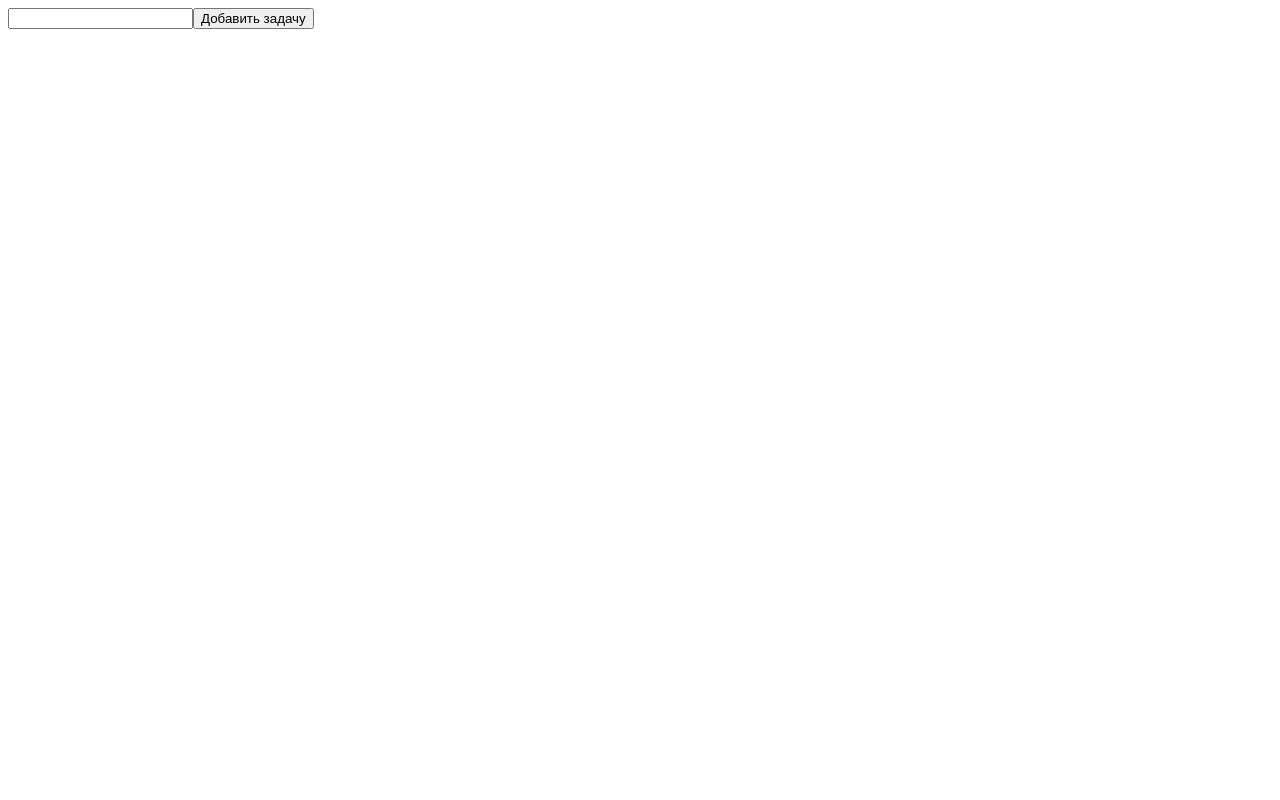
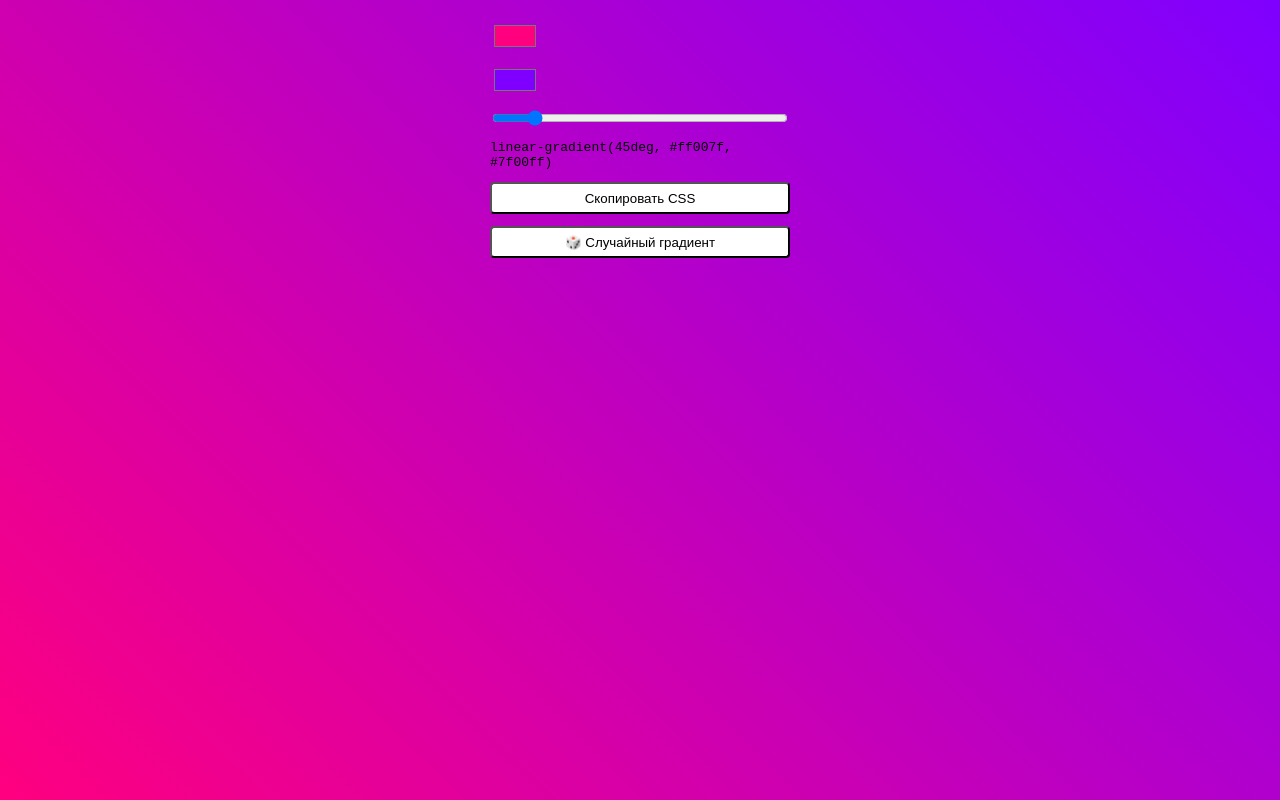
Before and after one commit to fedorov-yaroslav/react-workspace, a React (Vite) app: page / in a window 1280 px wide. Built offline with nearby package versions, Linux system fonts and the light colour scheme.

Commit message:
feat: add linear gradient generator

```diff
--- a/src/App.css
+++ b/src/App.css
@@ -1,7 +1,36 @@
-li {
-  cursor: pointer;
+body {
+  padding: 0;
+  margin: 0;
 }
 
-.isDone {
-  text-decoration: line-through;
+input[type='color'] {
+  cursor: pointer;
+	background: none;
+	border: none;
+	height: 2rem;
 }
+
+input[type="range"] {
+	cursor: pointer;
+}
+
+.container {
+  padding: 20px;
+  display: flex;
+  flex-direction: column;
+  margin: auto;
+  gap: 12px;
+  max-width: 300px;
+}
+
+button {
+  border-radius: 4px;
+  height: 2rem;
+  background: rgb(255, 255, 255);
+	cursor: pointer;
+}
+
+button:hover{
+	background-color: rgb(232, 240, 229);
+	transition: 0.3s ease;
+}
--- a/src/App.tsx
+++ b/src/App.tsx
@@ -1,47 +1,52 @@
 import { useState } from 'react';
+import { getRandomRgbComponent } from './components/getRandomRgbComponent';
 import './App.css';
-import { TaskItem } from './components/TaskItem';
-
-export interface Task {
-  text: string;
-  id: string;
-  isDone: boolean;
-}
 
 export const App = () => {
-  const [inputText, setInputText] = useState('');
+  const [color1, setColor1] = useState('#ff007f');
+  const [color2, setColor2] = useState('#7f00ff');
+  const [angle, setAngle] = useState(45);
+  const [buttonText, setButtonText] = useState('Скопировать CSS');
 
-  const [tasks, setTasks] = useState<Task[]>([]);
-
-  const addTask = () => {
-    if (inputText.trim()) {
-      setTasks((prev) => [
-        ...prev,
-        { text: inputText, id: crypto.randomUUID(), isDone: false },
-      ]);
-      setInputText('');
+  const toggleText = () => {
+    if (buttonText === 'Скопировать CSS') {
+      navigator.clipboard.writeText(backgroundStyles);
+      setButtonText('Скопировано!');
+      setTimeout(() => {
+        setButtonText('Скопировать CSS');
+      }, 1500);
     }
   };
 
-  const toggleDone = (id: string) => {
-    setTasks(
-      tasks.map((task) => (task.id === id ? { ...task, isDone: !task.isDone } : task)),
-    );
+  const randomGradient = () => {
+    setAngle(Math.ceil(Math.random() * 360));
+    setColor1(getRandomRgbComponent());
+    setColor2(getRandomRgbComponent());
   };
 
+  const backgroundStyles = `linear-gradient(${angle}deg, ${color1}, ${color2})`;
+
   return (
-    <div>
-      <input
-        type="text"
-        value={inputText}
-        onChange={(e) => setInputText(e.target.value)}
-      />
-      <button onClick={addTask}>Добавить задачу</button>
-      <ul>
-        {tasks.map((task) => (
-          <TaskItem task={task} toggleDone={toggleDone} />
-        ))}
-      </ul>
-    </div>
+    <section
+      style={{
+        background: backgroundStyles,
+        height: '100dvh',
+      }}
+    >
+      <div className="container">
+        <input type="color" value={color1} onChange={(e) => setColor1(e.target.value)} />
+        <input type="color" value={color2} onChange={(e) => setColor2(e.target.value)} />
+        <input
+          type="range"
+          min="0"
+          max="360"
+          value={angle}
+          onChange={(e) => setAngle(Number(e.target.value))}
+        />
+        <code>{backgroundStyles}</code>
+        <button onClick={toggleText}>{buttonText}</button>
+        <button onClick={randomGradient}>🎲 Случайный градиент</button>
+      </div>
+    </section>
   );
 };
--- a/src/components/TaskItem.tsx
+++ /dev/null
@@ -1,18 +0,0 @@
-import type { Task } from '../App';
-
-interface TaskItemProps {
-  task: Task;
-  toggleDone: (id: string) => void;
-}
-
-export const TaskItem = ({ task, toggleDone }: TaskItemProps) => {
-  return (
-    <li
-      key={task.id}
-      onClick={() => toggleDone(task.id)}
-      className={`${task.isDone ? 'isDone' : ''}`}
-    >
-      {task.text}
-    </li>
-  );
-};
--- /dev/null
+++ b/src/components/getRandomRgbComponent.tsx
@@ -0,0 +1,3 @@
+export const getRandomRgbComponent = () => {
+  return `rgb(${Math.ceil(Math.random() * 256)}, ${Math.ceil(Math.random() * 256)}, ${Math.ceil(Math.random() * 256)})`;
+};
```
